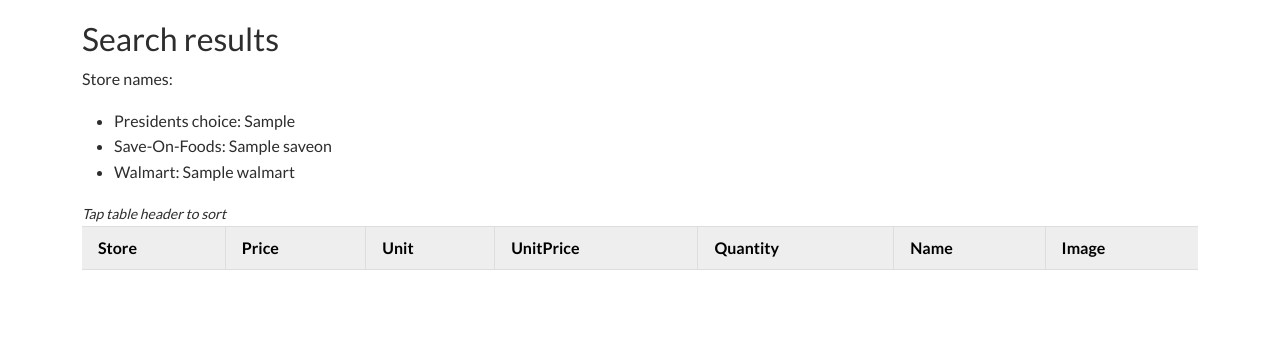
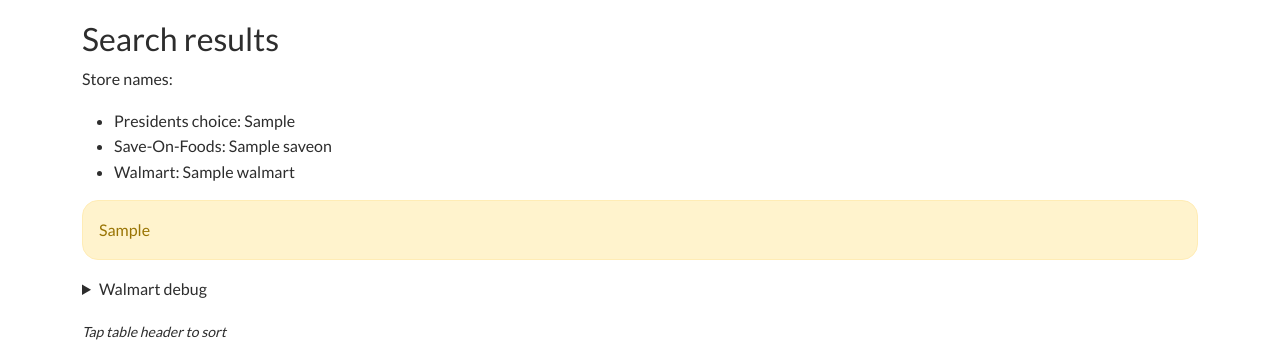
Before and after one commit to snacsnoc/grocery-app, a Flask app: template templates/search.html in a window 1280 px wide. Shown: the part 151-494 px from the top of the page. Run offline with Flask 3, Linux system fonts and the light colour scheme; the template is opened without the code that fills it: most values are stand-ins (such as "Sample title", 1, 10 or a date in 2020); lists and menus that the app fills with data are empty; some libraries are stand-ins or nearby versions.

Commit message:
Display Walmart warning when Walmart says no :(

```diff
--- a/templates/search.html
+++ b/templates/search.html
@@ -20,6 +20,17 @@
             {% endif %}
             <li>Walmart: {{ result_data['store_name']['walmart']}}</li>
         </ul>
+        {% if result_data.get('walmart_warning') %}
+        <div class="alert alert-warning" role="alert">
+            {{ result_data['walmart_warning'] }}
+        </div>
+        {% endif %}
+        {% if result_data.get('walmart_debug') %}
+        <details class="mb-3">
+            <summary>Walmart debug</summary>
+            <pre style="white-space: pre-wrap;">{{ result_data['walmart_debug'] }}</pre>
+        </details>
+        {% endif %}
         <small><i>Tap table header to sort</i></small>
         <div class="table-container">
             <table class="data-table">
```
